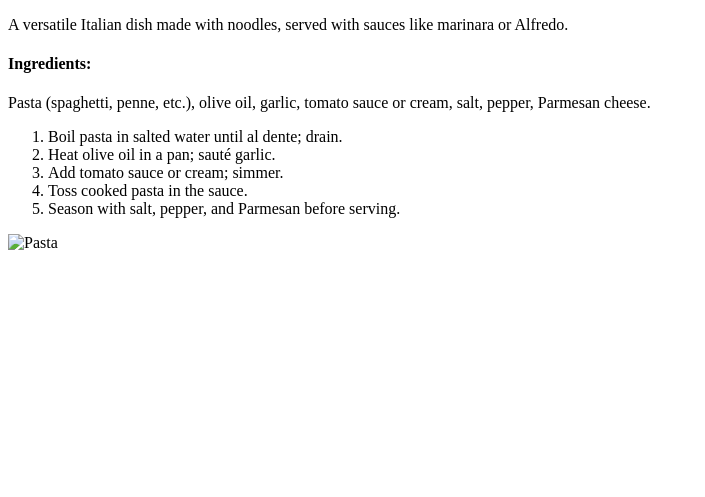
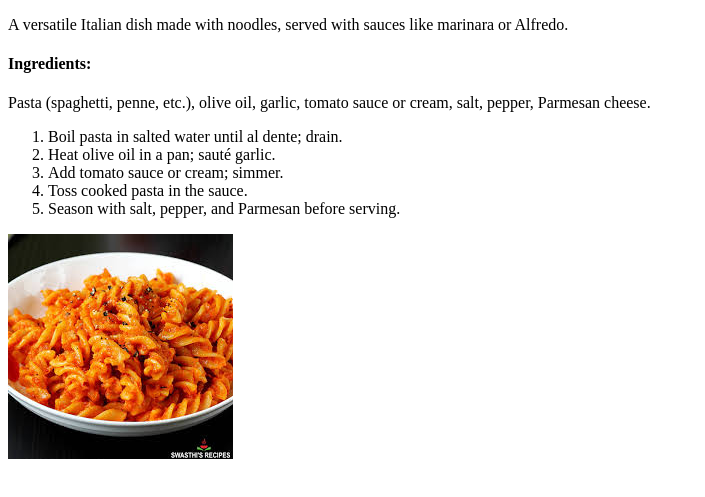
Before and after one commit to CoolGuy905/odin-recipes, a plain HTML site: page recipes/pasta.html in a window 1280 px wide. Shown: the part 131-628 px from the top of the page, without its empty margins (0-705 px from the left). Drawn offline with Linux system fonts and the light colour scheme; the site is published under a folder, as on GitHub Pages, so addresses that start at the root find nothing.

Commit message:
Updated href for images in recipe page'

```diff
--- a/recipes/pasta.html
+++ b/recipes/pasta.html
@@ -21,7 +21,7 @@
         <li>Toss cooked pasta in the sauce.</li>
         <li>Season with salt, pepper, and Parmesan before serving.</li>
     </ol>
-    <img src="/images/pasta.png" alt="Pasta">
+    <img src="../images/pasta.png" alt="Pasta">
 </body>
 
 </html>
```
Also changed, not shown: recipes/pizza.html (+1 -1 lines).
